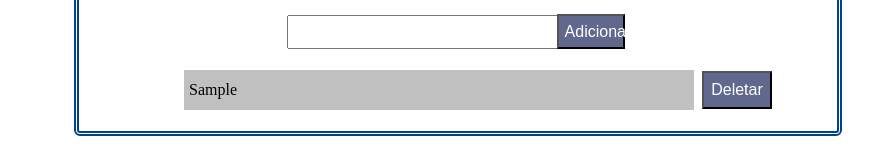
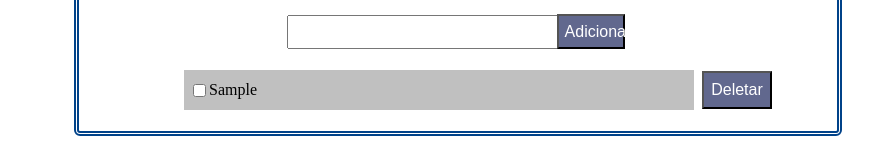
Before and after one commit to VtorVieira/Todo-List-React, a React (Create React App) app: page / in a window 1280 px wide. Both pictures are taken after typing "Sample" into the empty fields and a click on the button "Adicionar". Shown: the part 228-388 px from the top of the page, without its empty margins (182-1055 px from the left). Built offline with nearby package versions, Linux system fonts and the light colour scheme.

Commit message:
feat: add line-through checked

```diff
--- a/src/components/DeleteList/DeleteList.jsx
+++ b/src/components/DeleteList/DeleteList.jsx
@@ -1,17 +1,23 @@
-import React, { useContext } from 'react';
+import React, { useContext, useState } from 'react';
 import TodoContext from '../../context/TodoContext';
 import { MainDiv } from './Style';
 
 function DeleteList() {
   const { setLog, setList, list, log } = useContext(TodoContext);
+  const [checked, setChecked] = useState([]);
+  // console.log('checked', checked);
   const current = new Date();
 
   const date = `
-  ${current.getDate()}/${current.getMonth() + 1}/${current.getFullYear()}
-  Hora: ${current.getHours()}:${current.getMinutes()}
+    ${current.getDate()}/${current.getMonth() + 1}/${current.getFullYear()}
+    Hora: ${current.getHours()}:${current.getMinutes()}
   `;
 
   const removeList = (id, itemSelected) => {
+    if (checked.includes(id)) {
+      return setChecked(checked.filter((i) => i !== id));
+    }
+
     // identifica a posição do item dentro do array,
     // e retorna um novo array.
     const removeItem = list.filter((_, index) => index !== id);
@@ -21,13 +27,30 @@ function DeleteList() {
     setList(removeItem);
   };
 
+  const handleChange = (index) => {
+    if (checked.includes(index)) {
+      return setChecked(checked.filter((i) => i !== index));
+    } setChecked([...checked, index]);
+  };
+
   return (
     <MainDiv>
       <ol>
         {list && list.map((itens, index) => (
           <div key={index} id='Mainlist'>
-            <div id="currentList">
-              <li className="list">{itens}</li>
+            <div
+              id="currentList"
+              style={{
+                textDecoration: checked.includes(index) ? 'line-through' : 'none'
+              }}
+            >
+              <input
+                type="checkbox"
+                name={`checkbox${index}`}
+                value={`checkbox${index}`}
+                onChange={() => handleChange(index)}
+              />
+              {itens}
             </div>
             <div id="buttonDelete">
               <button className="btn" type="button" onClick={() => removeList(index, itens)} >Deletar</button>
```
